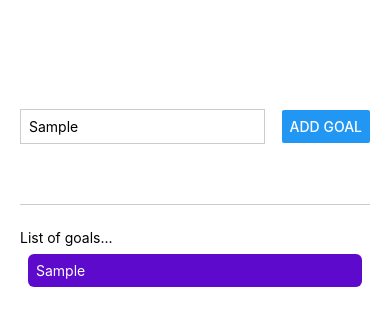
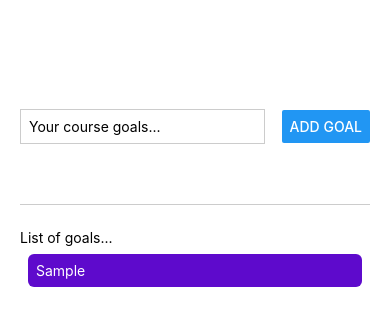
Before and after one commit to asnganje/goals-app, a React Native app: screen / in a window 390 px wide. Both pictures are taken after typing "Sample" into the empty fields and a click on the button "ADD GOAL". Shown: the top 326 px of the page. Built offline with nearby package versions, Linux system fonts and the light colour scheme.

Commit message:
add logic for adding and deleting goals on view

```diff
--- a/App.js
+++ b/App.js
@@ -1,38 +1,30 @@
 import { useState } from 'react';
-import { Button, StyleSheet, Text, TextInput, View } from 'react-native';
+import { Button, ScrollView, FlatList, StyleSheet, Text, TextInput, View } from 'react-native';
+import GoalInput from './components/GoalInput';
+import GoalItem from './components/GoalItem';
 
 export default function App() {
-  const [enteredGoalText, setEnteredGoalText] = useState('')
   const [courseGoals, setCourseGoals] = useState([])
-  const goalInputHandler=(enteredText) =>{
-    setEnteredGoalText(enteredText)
+
+  const addGoalHandler=(enteredGoal) =>{
+    setCourseGoals((goals)=> [{text:enteredGoal, id: Math.random().toString()},...goals])
   }
 
-  const addGoalHandler=() =>{
-    setCourseGoals((goals)=> [enteredGoalText,...goals])
+  const deleteGoalHandler = (id) => {
+    const filteredGoals = courseGoals.filter((goal)=>goal.id != id)
+    setCourseGoals(filteredGoals)
   }
 
   return (
     <View style={styles.appContainer}>
-      <View style={styles.inputContainer}>
-        <TextInput
-          style={styles.textInput}
-          placeholder='Your course goals...'
-          onChangeText={goalInputHandler}
-        />
-        <Button title='Add goal' onPress={addGoalHandler}/>
-      </View>
+      <GoalInput onAddGoal={addGoalHandler}/>
       <View style={styles.goalsContainer}>
         <Text>List of goals...</Text>
-        <View>
-          {courseGoals.map((goal)=> {
-            return(
-              <View style={styles.goalItem}>
-                <Text key={goal} style={styles.goalText}>{goal}</Text>
-              </View>
-            )
-          })}
-        </View>
+        <FlatList
+          data={courseGoals}
+          renderItem={(itemData)=> <GoalItem itemData={itemData} onDelete={deleteGoalHandler}/>}
+          keyExtractor={(item, index) => item.id}
+        />
       </View>
     </View>
   );
@@ -44,32 +36,7 @@ const styles = StyleSheet.create({
     paddingTop:50,
     paddingHorizontal:20
   },
-  inputContainer:{
-    flex:1,
-    flexDirection:"row",
-    gap:10,
-    justifyContent:"space-between",
-    alignItems:"center",
-    marginBottom:24,
-    borderBottomWidth:1,
-    borderBottomColor:"#cccccc"
-  },
-  textInput:{
-    borderWidth:1,
-    borderColor:"#cccccc",
-    width:"70%",
-    padding:8,
-  },
   goalsContainer:{
     flex:4
-  },
-  goalItem:{
-    margin:8,
-    padding:8,
-    borderRadius:6,
-    backgroundColor:"#5e0acc",
-  },
-  goalText:{
-    color:"white",
   }
 });
--- /dev/null
+++ b/components/GoalInput.js
@@ -0,0 +1,46 @@
+import { useState } from "react";
+import { Button, StyleSheet, TextInput, View } from "react-native";
+
+const GoalInput = ({onAddGoal}) => {
+  const [enteredGoalText, setEnteredGoalText] = useState('')
+   const goalInputHandler=(enteredText) =>{
+    setEnteredGoalText(enteredText)
+  }
+
+  const addGoalHandler = () => {
+    onAddGoal(enteredGoalText)
+    setEnteredGoalText('')
+  }
+
+  return(
+    <View style={styles.inputContainer}>
+      <TextInput
+        style={styles.textInput}
+        placeholder='Your course goals...'
+        onChangeText={goalInputHandler}
+        value={enteredGoalText}
+      />
+      <Button title='Add goal' onPress={addGoalHandler}/>
+    </View>
+  )
+}
+export default GoalInput;
+
+const styles = StyleSheet.create({
+  textInput:{
+    borderWidth:1,
+    borderColor:"#cccccc",
+    width:"70%",
+    padding:8,
+  },
+   inputContainer:{
+    flex:1,
+    flexDirection:"row",
+    gap:10,
+    justifyContent:"space-between",
+    alignItems:"center",
+    marginBottom:24,
+    borderBottomWidth:1,
+    borderBottomColor:"#cccccc"
+  }
+})
--- /dev/null
+++ b/components/GoalItem.js
@@ -0,0 +1,32 @@
+import { Pressable, StyleSheet, Text, View } from "react-native";
+
+const GoalItem = ({itemData, onDelete}) => {
+  const deleteGoalHandler = ()=> {
+    onDelete(itemData.item.id)
+  }
+  return(
+    <Pressable style={({pressed})=> [pressed && styles.pressed]} onPress={deleteGoalHandler}>
+      <View style={styles.goalItem}>
+        <Text style={styles.goalText}>{itemData.item.text}</Text>
+      </View>
+    </Pressable>
+  )
+}
+
+export default GoalItem;
+
+const styles = StyleSheet.create({
+
+  goalItem:{
+    margin:8,
+    padding:8,
+    borderRadius:6,
+    backgroundColor:"#5e0acc",
+  },
+  goalText:{
+    color:"white",
+  },
+  pressed:{
+    opacity:0.7
+  }
+})
```
